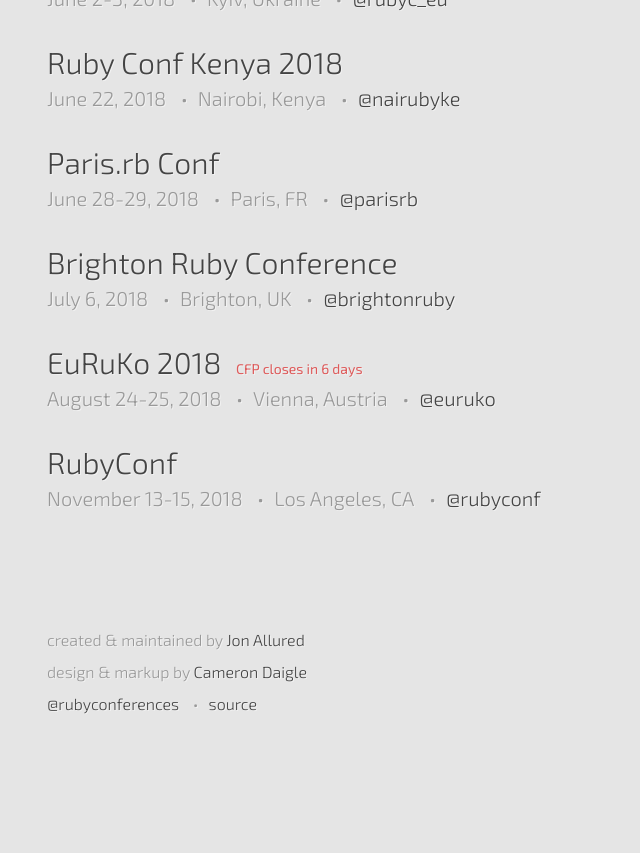
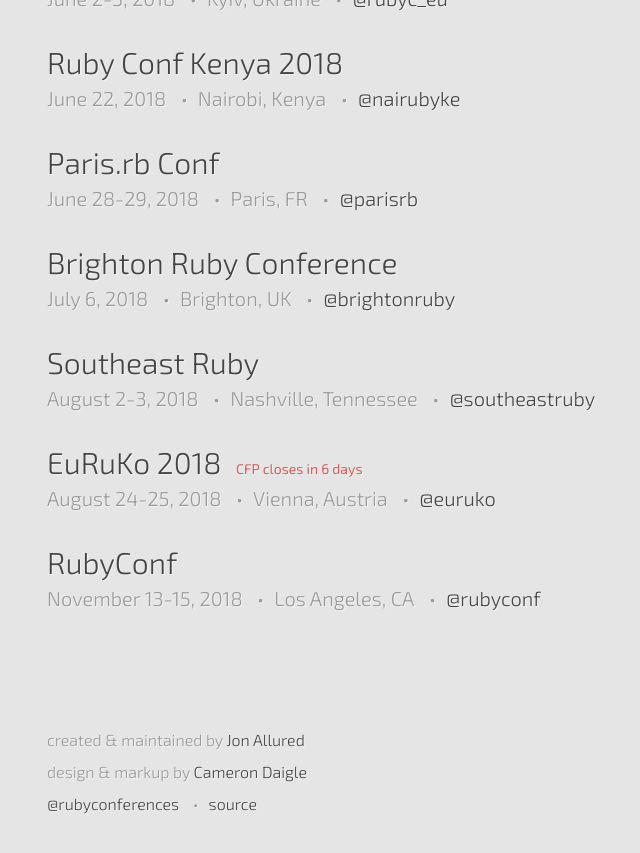
Before and after one commit to ruby-conferences/ruby-conferences.github.io, a Jekyll site: the page built from index.html, in a window 1280 px wide and 900 px high, scrolled down 1818 px. Shown: the top 853 px of the window, without its empty margins (193-833 px from the left). Built offline with Jekyll 4.4.1, drawn with Linux system fonts in a browser that asks for light colours; before the commit the page ends 2618 px from its top, so only the background shows below that.

Commit message:
Add SE Ruby to list 😄

```diff
--- a/_data/current.yml
+++ b/_data/current.yml
@@ -119,6 +119,12 @@
   url: http://brightonruby.com/
   twitter: brightonruby
 
+- name: Southeast Ruby
+  location: Nashville, Tennessee
+  dates: "August 2-3, 2018"
+  url: https://southeastruby.com/
+  twitter: southeastruby
+
 - name: EuRuKo 2018
   location: Vienna, Austria
   dates: "August 24-25, 2018"
```
